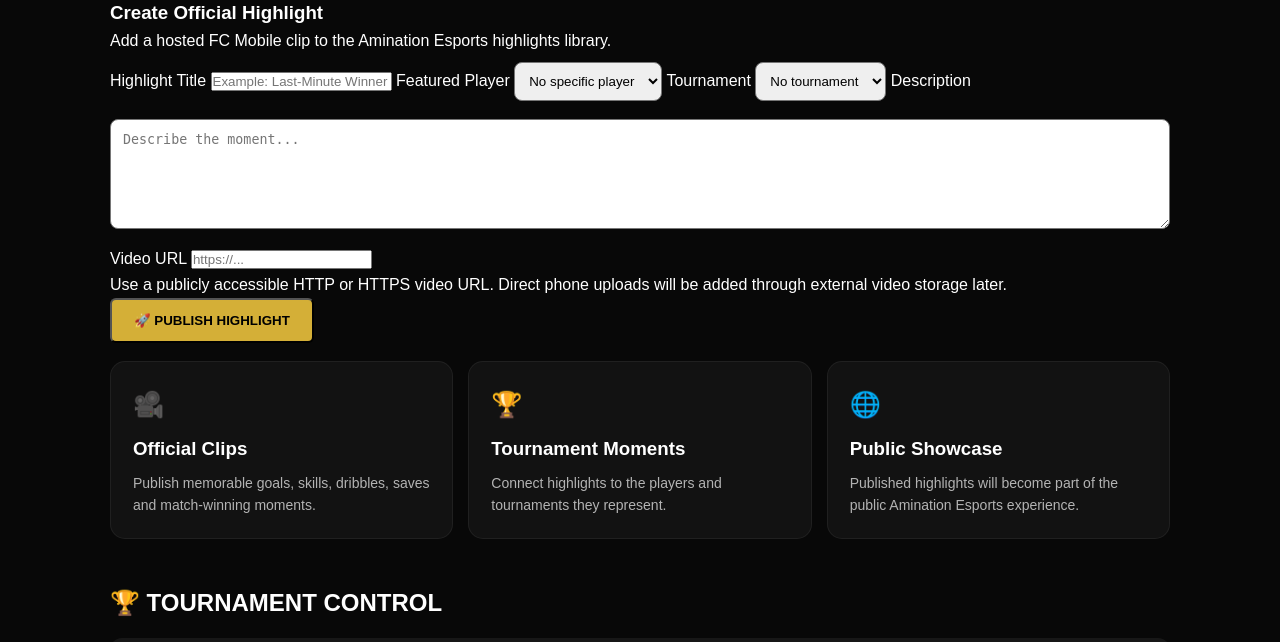
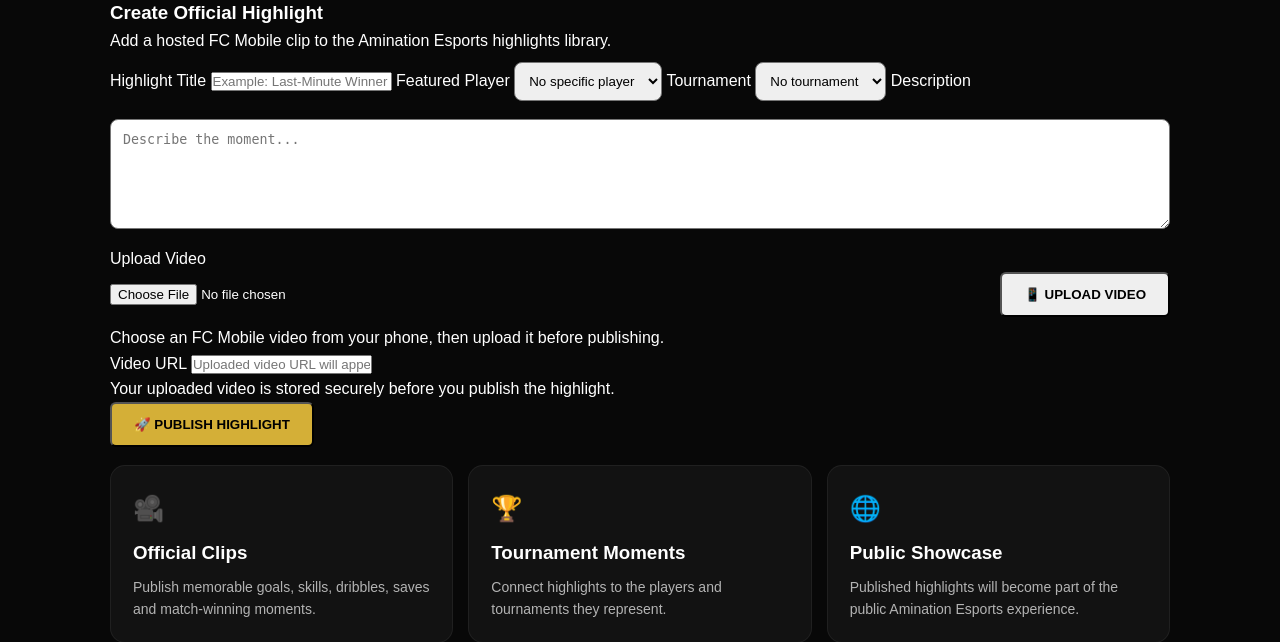
Before and after one commit to aminatorlorch13-a11y/AminationEsports, a Flask app: page /admin/dashboard in a window 1280 px wide. Shown: the part 1210-1852 px from the top of the page. Run offline with Flask 3, Linux system fonts and the light colour scheme; the visitor is signed in with stand-in values (Sample User, id 1); data that the repository does not hold is empty.

Commit message:
Complete founder highlight video upload flow

```diff
--- a/static/css/style.css
+++ b/static/css/style.css
@@ -359,3 +359,37 @@ footer {
     }
 
 }
+
+.highlight-upload-row {
+    display: flex;
+    gap: 10px;
+    align-items: center;
+    flex-wrap: wrap;
+    margin-bottom: 8px;
+}
+
+.highlight-upload-row input[type="file"] {
+    flex: 1;
+    min-width: 220px;
+}
+
+#highlight-upload-button {
+    white-space: nowrap;
+}
+
+#highlight-upload-button:disabled {
+    opacity: 0.6;
+    cursor: not-allowed;
+}
+
+@media (max-width: 600px) {
+    .highlight-upload-row {
+        flex-direction: column;
+        align-items: stretch;
+    }
+
+    .highlight-upload-row input[type="file"],
+    #highlight-upload-button {
+        width: 100%;
+    }
+}
--- a/static/js/app.js
+++ b/static/js/app.js
@@ -0,0 +1,119 @@
+(() => {
+    "use strict";
+
+    const fileInput = document.getElementById(
+        "highlight-video-file"
+    );
+
+    const uploadButton = document.getElementById(
+        "highlight-upload-button"
+    );
+
+    const statusElement = document.getElementById(
+        "highlight-upload-status"
+    );
+
+    const videoUrlInput = document.getElementById(
+        "highlight-video-url"
+    );
+
+    if (
+        !fileInput ||
+        !uploadButton ||
+        !statusElement ||
+        !videoUrlInput
+    ) {
+        return;
+    }
+
+    let selectedFile = null;
+
+    fileInput.addEventListener("change", () => {
+        selectedFile = fileInput.files[0] || null;
+
+        if (!selectedFile) {
+            statusElement.textContent =
+                "Please choose a video first.";
+            return;
+        }
+
+        statusElement.textContent =
+            `Selected: ${selectedFile.name}. ` +
+            "Tap UPLOAD VIDEO to continue.";
+    });
+
+    uploadButton.addEventListener("click", async () => {
+        const file =
+            selectedFile ||
+            fileInput.files[0] ||
+            null;
+
+        if (!file) {
+            statusElement.textContent =
+                "Please choose a video first.";
+            return;
+        }
+
+        uploadButton.disabled = true;
+        fileInput.disabled = true;
+
+        statusElement.textContent =
+            "Uploading video... Please wait.";
+
+        const formData = new FormData();
+        formData.append("video", file);
+
+        try {
+            const response = await fetch(
+                "/admin/founder/highlights/upload",
+                {
+                    method: "POST",
+                    body: formData,
+                    credentials: "same-origin"
+                }
+            );
+
+            const contentType =
+                response.headers.get("content-type") || "";
+
+            if (!contentType.includes("application/json")) {
+                throw new Error(
+                    "The server returned an unexpected response."
+                );
+            }
+
+            const data = await response.json();
+
+            if (!response.ok || !data.success) {
+                throw new Error(
+                    data.error ||
+                    "Video upload failed."
+                );
+            }
+
+            if (
+                typeof data.video_url !== "string" ||
+                !data.video_url.trim()
+            ) {
+                throw new Error(
+                    "The server did not return a valid video URL."
+                );
+            }
+
+            videoUrlInput.value =
+                data.video_url.trim();
+
+            statusElement.textContent =
+                "Video uploaded successfully. " +
+                "You can now publish the highlight.";
+
+        } catch (error) {
+            statusElement.textContent =
+                error.message ||
+                "Video upload failed.";
+
+            uploadButton.disabled = false;
+            fileInput.disabled = false;
+        }
+    });
+})();
--- a/templates/admin/dashboard.html
+++ b/templates/admin/dashboard.html
@@ -461,6 +461,35 @@
                     placeholder="Describe the moment..."
                 ></textarea>
 
+                <label for="highlight-video-file">
+                    Upload Video
+                </label>
+
+                <div class="highlight-upload-row">
+                    <input
+                        id="highlight-video-file"
+                        type="file"
+                        accept="video/mp4,video/quicktime,video/webm,video/x-m4v"
+                    >
+
+                    <button
+                        id="highlight-upload-button"
+                        type="button"
+                        class="button"
+                    >
+                        📱 UPLOAD VIDEO
+                    </button>
+                </div>
+
+                <p
+                    id="highlight-upload-status"
+                    class="highlights-form-note"
+                    aria-live="polite"
+                >
+                    Choose an FC Mobile video from your phone,
+                    then upload it before publishing.
+                </p>
+
                 <label for="highlight-video-url">
                     Video URL
                 </label>
@@ -470,14 +499,12 @@
                     type="url"
                     name="video_url"
                     maxlength="1000"
-                    required
-                    placeholder="https://..."
+                    placeholder="Uploaded video URL will appear here..."
                 >
 
                 <p class="highlights-form-note">
-                    Use a publicly accessible HTTP or HTTPS
-                    video URL. Direct phone uploads will be
-                    added through external video storage later.
+                    Your uploaded video is stored securely before
+                    you publish the highlight.
                 </p>
 
                 <button
@@ -2630,6 +2657,7 @@
 </footer>
 
 
+    <script src="{{ url_for('static', filename='js/app.js') }}"></script>
 </body>
 
 </html>
```
